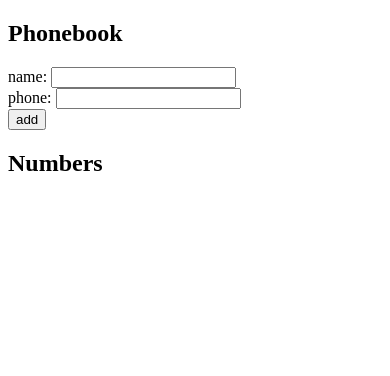
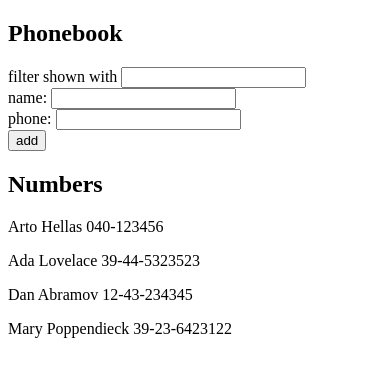
Before and after one commit to markh0rr/fullstackopen, a React (Vite) app in the folder part2/phonebook/: page / in a window 390 px wide. Shown: the top 376 px of the page. Built offline with nearby package versions, Linux system fonts and the light colour scheme.

Commit message:
ex 2.9 done, add filter ability to the phonebook app

```diff
--- a/part2/phonebook/src/App.jsx
+++ b/part2/phonebook/src/App.jsx
@@ -1,15 +1,31 @@
 import { useState } from 'react'
 
-const Person = ({person}) => {
-  return (
-    <p>{person.name} {person.phone}</p>
-  )
+const Person = ({person, filter}) => {
+  if(filter !== "") {
+    const startPosition = person.name.toLowerCase().indexOf(filter.toLowerCase())
+    const before = person.name.slice(0, startPosition)
+    const match = person.name.slice(startPosition, startPosition + filter.length)
+    const after = person.name.slice(startPosition + filter.length, person.name.lenght)
+
+    return <p>{before}<strong>{match}</strong>{after} {person.number}</p>
+
+  } else {
+    return (
+      <p>{person.name} {person.number}</p>
+    )
+  }
 }
 
 const App = () => {
-  const [persons, setPersons] = useState([])
+  const [persons, setPersons] = useState([
+    { name: 'Arto Hellas', number: '040-123456', id: 1 },
+    { name: 'Ada Lovelace', number: '39-44-5323523', id: 2 },
+    { name: 'Dan Abramov', number: '12-43-234345', id: 3 },
+    { name: 'Mary Poppendieck', number: '39-23-6423122', id: 4 }
+  ])
   const [newName, setNewName] = useState('')
   const [newPhoneNumber, setNewPhoneNumber] = useState('')
+  const [filter, setNewFilter] = useState('')
 
   const handleNameInputChange = (event) => {
     setNewName(event.target.value)
@@ -17,6 +33,10 @@ const App = () => {
 
   const handlePhoneNumberInputChange = (event) => {
     setNewPhoneNumber(event.target.value)
+  }
+
+  const handleFilterInputChange = (event) => {
+    setNewFilter(event.target.value)
   }
 
   const handleFormSubmit = (event) => {
@@ -28,7 +48,8 @@ const App = () => {
       } else {
         const newPerson = {
           name: newName,
-          phone: newPhoneNumber
+          number: newPhoneNumber,
+          id: String(persons.length+1)
         }
         setPersons(persons.concat(newPerson))
         setNewName("")
@@ -37,9 +58,16 @@ const App = () => {
     }
   }
 
+  const filteredPerson = (filter !== "")
+  ? persons.filter(person => person.name.toLowerCase().includes(filter.toLowerCase()))
+  : persons
+
   return (
     <div>
       <h2>Phonebook</h2>
+      <div>
+        filter shown with <input value={filter} onChange={handleFilterInputChange}></input>
+      </div>
       <form onSubmit={handleFormSubmit}>
         <div>
           name: <input value={newName} onChange={handleNameInputChange}/>
@@ -52,8 +80,8 @@ const App = () => {
         </div>
       </form>
       <h2>Numbers</h2>
-      {persons.map(person =>
-        <Person key={person.name} person={person} />
+      {filteredPerson.map(person =>
+        <Person key={person.id} person={person} filter={filter} />
       )}
     </div>
   )
```
